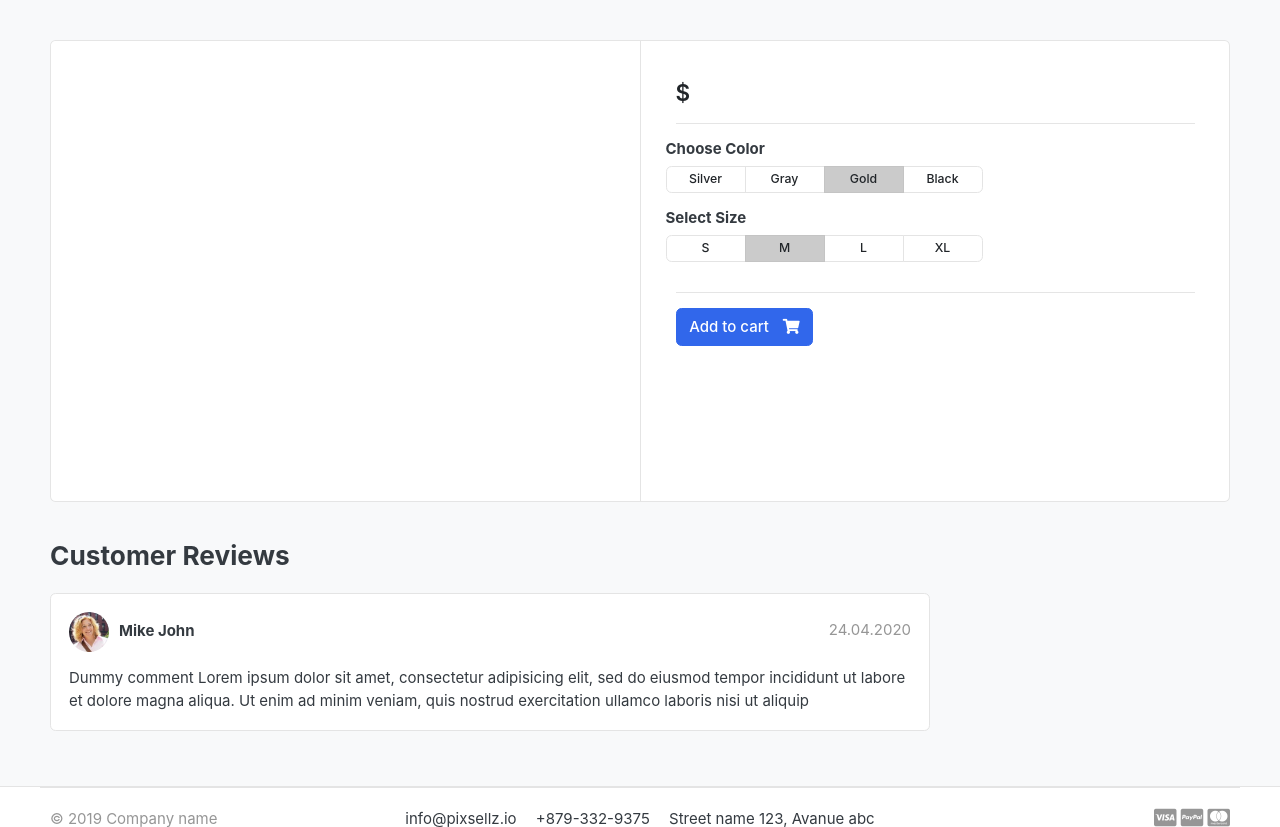
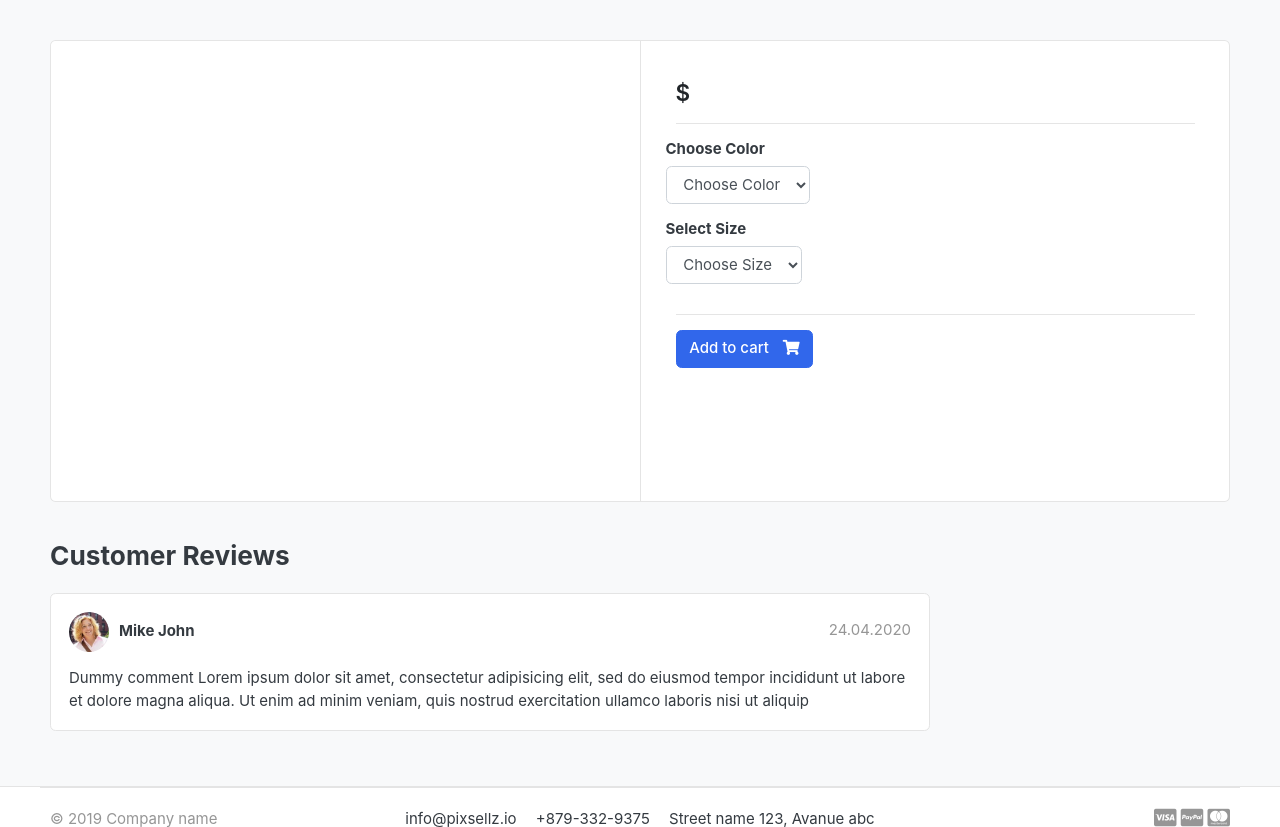
Before and after one commit to coder-backend/Great-Kart-Backend, a Django app: template greatKart/templates/store/product_detail.html in a window 1280 px wide. Shown: the part 118-945 px from the top of the page. Run offline with Django 3.2, Linux system fonts and the light colour scheme; the template is opened without the code that fills it, so the values that code supplies are empty; some libraries are stand-ins or nearby versions; some web fonts are replaced.

Commit message:
Lecture10

```diff
--- a/greatKart/carts/models.py
+++ b/greatKart/carts/models.py
@@ -1,5 +1,5 @@
 from django.db import models
-from store.models import Product
+from store.models import Product, Variation
 # Create your models here.
 
 class Cart(models.Model):
@@ -13,6 +13,7 @@ class Cart(models.Model):
 
 class CartItem(models.Model):
     product = models.ForeignKey(Product, on_delete= models.CASCADE)
+    variation = models.ManyToManyField(Variation, blank=True)
     cart = models.ForeignKey(Cart, on_delete=models.CASCADE)
     quantity = models.IntegerField()
     is_active = models.BooleanField(default=True)
@@ -21,5 +22,5 @@ class CartItem(models.Model):
     def sub_total(self):
         return self.product.price*self.quantity
 
-    def __str__(self):
+    def __unicode__(self):
         return self.product
--- a/greatKart/templates/store/product_detail.html
+++ b/greatKart/templates/store/product_detail.html
@@ -18,6 +18,8 @@
     </article> <!-- gallery-wrap .end// -->
             </aside>
             <main class="col-md-6 border-left">
+   <form action="{%url 'add_cart' single_product.id%}" method="POST">
+        {% csrf_token %}
         <article class="content-body">
 
         <h2 class="title">{{single_product.product_name}}</h2>
@@ -34,18 +36,14 @@
                 <div class="item-option-select">
                     <h6>Choose Color</h6>
                     <div class="btn-group btn-group-sm btn-group-toggle" data-toggle="buttons">
-                <label class="btn btn-light">
-                    <input type="radio" name="radio_color"> Silver
-                </label>
-                <label class="btn btn-light">
-                    <input type="radio" name="radio_color" > Gray
-                </label>
-                <label class="btn btn-light active">
-                    <input type="radio" name="radio_color checked"> Gold
-                </label>
-                <label class="btn btn-light">
-                    <input type="radio" name="radio_color"> Black
-                </label>
+
+                    <select name="color" class="form-control" required>
+                        <option value="" disabled selected>Choose Color</option>
+                        {%for i in single_product.variation_set.colors%}
+                            <option value="{{i.variation_value | lower}}">{{i.variation_value |capfirst}}</option>
+
+                        {%endfor%}
+                    </select>
                     </div>
                 </div>
             </div> <!-- row.// -->
@@ -53,18 +51,13 @@
                 <div class="item-option-select">
                     <h6>Select Size</h6>
                     <div class="btn-group btn-group-sm btn-group-toggle" data-toggle="buttons">
-                <label class="btn btn-light">
-                    <input type="radio" name="radio_color"> S
-                </label>
-                <label class="btn btn-light active">
-                    <input type="radio" name="radio_color" checked> M
-                </label>
-                <label class="btn btn-light">
-                    <input type="radio" name="radio_color"> L
-                </label>
-                <label class="btn btn-light">
-                    <input type="radio" name="radio_color"> XL
-                </label>
+                   <select name="size" class="form-control" required>
+                        <option value="" disabled selected>Choose Size</option>
+                        {%for i in single_product.variation_set.sizes%}
+                            <option value="{{i.variation_value | lower}}">{{i.variation_value |capfirst}}</option>
+
+                        {%endfor%}
+                    </select>
                     </div>
                 </div>
             </div> <!-- row.// -->
@@ -75,11 +68,12 @@
                 {%if in_cart%}
                     <a href="{%url 'cart'%}" class="btn  btn-success"> <span class="text">Cart Added</span> <i class="fas fa-check"></i>  </a>
                 {%else%}
-                <a href="{%url 'add_cart' single_product.id%}" class="btn  btn-primary"> <span class="text">Add to cart</span> <i class="fas fa-shopping-cart"></i>  </a>
+                    <button type="submit" class="btn  btn-primary"> <span class="text">Add to cart</span> <i class="fas fa-shopping-cart"></i>  </button>
                 {%endif%}
 
             {%endif%}
         </article> <!-- product-info-aside .// -->
+       </form>
             </main> <!-- col.// -->
         </div> <!-- row.// -->
     </div> <!-- card.// -->
```
Also changed, not shown: greatKart/carts/admin.py (+9 -2 lines), greatKart/carts/views.py (+18 -1 lines), greatKart/store/admin.py (+8 -1 lines), greatKart/store/models.py (+27 -0 lines), greatKart/carts/migrations/0002_cartitem_variation.py (added), greatKart/db.sqlite3, greatKart/store/migrations/0002_variation.py (added). Lines whose indentation alone changed are shown as unchanged.
